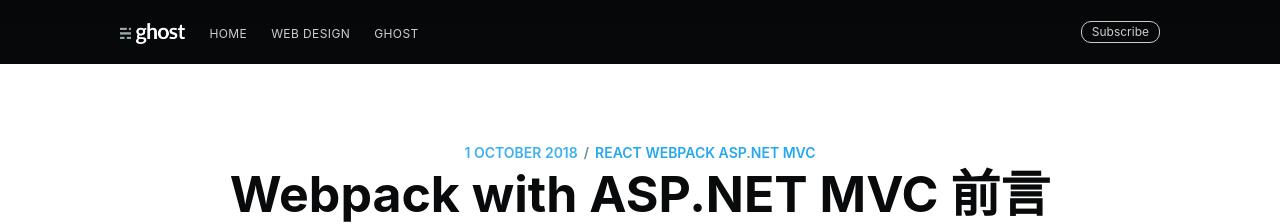
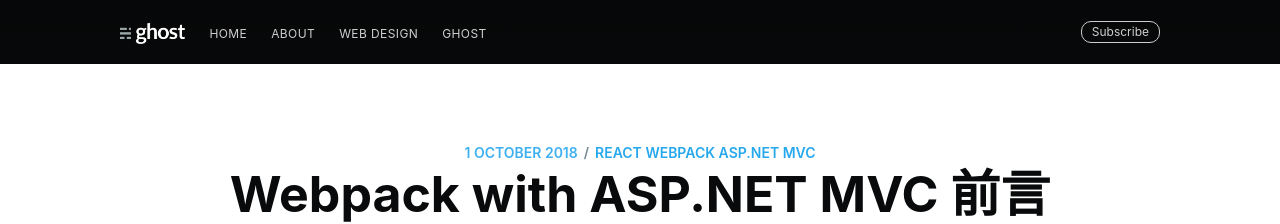
Before and after one commit to tyson711/tyson711.github.io, a Jekyll site: the page built from _posts/2018-10-01-Webpack-with-ASP.NET-MVC.md, in a window 1280 px wide and 900 px high. Shown: the top 224 px of the window. Built offline with Jekyll 4.4.1, drawn with Linux system fonts in a browser that asks for light colours; nearby versions of some CDN libraries; comment, search, counter and statistics services are not loaded.

Commit message:
add about page

```diff
--- a/_includes/navigation.html
+++ b/_includes/navigation.html
@@ -1,6 +1,6 @@
 <ul class="nav" role="menu">
     <li class="nav-home" role="menuitem"><a href="{{site.baseurl}}">Home</a></li>
-    <!-- <li class="nav-about" role="menuitem"><a href="{{site.baseurl}}about/">About</a></li> -->
+    <li class="nav-about" role="menuitem"><a href="{{site.baseurl}}about/">About</a></li>
     <li class="nav-try-ghost" role="menuitem">
         <a href="//www.davi52285228.banner.tw/" target="_blank">Web Design</a>
     </li>
```
